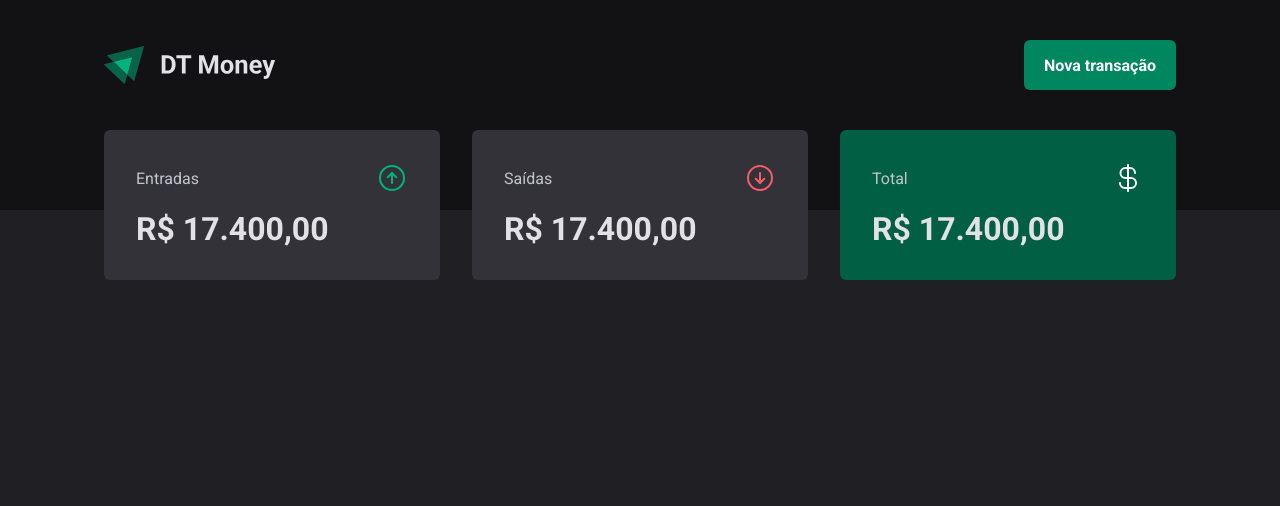
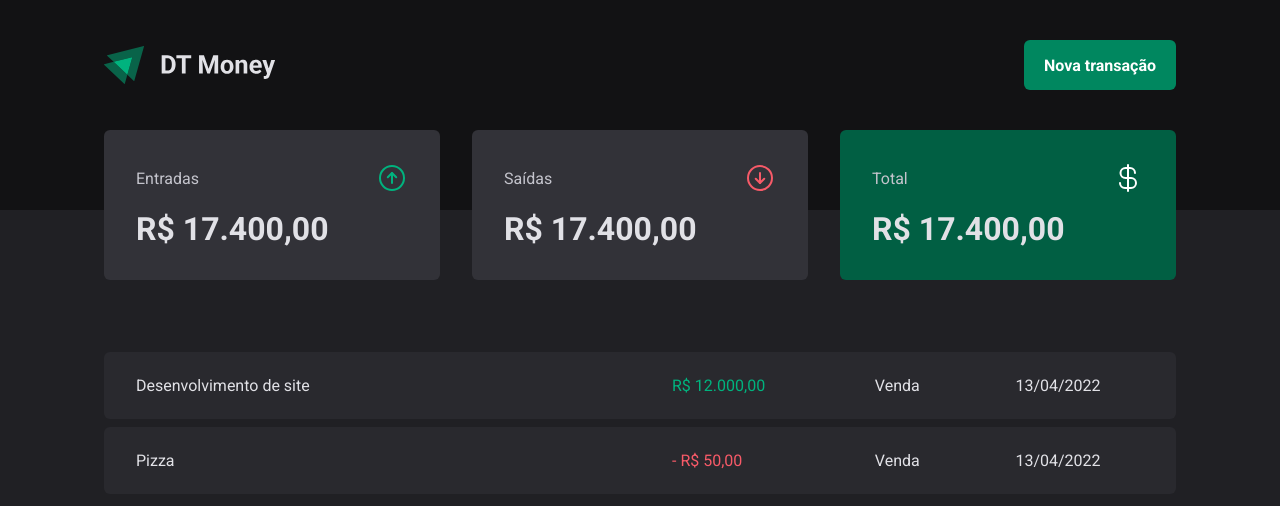
Before and after one commit to FixRuan/New-DT-money, a React (Vite) app: page / in a window 1280 px wide. Shown: the top 506 px of the page. Built offline with nearby package versions, Linux system fonts and the light colour scheme.

Commit message:
Transaction table

```diff
--- a/src/pages/Home/index.tsx
+++ b/src/pages/Home/index.tsx
@@ -1,12 +1,41 @@
 import React from "react";
 import { Header } from "../../components/Header";
 import { Summary } from "../../components/Summary";
+import { PriceHighlight, TransactionsContainer, TransactionsTable } from "./styles";
 
 export function Home() {
   return (
     <div>
       <Header />
       <Summary />
+
+      <TransactionsContainer>
+        <TransactionsTable>
+          <tbody>
+            <tr>
+              <td width="50%">Desenvolvimento de site</td>
+              <td>
+                <PriceHighlight variant="income">
+                  R$ 12.000,00
+                </PriceHighlight>
+              </td>
+              <td>Venda</td>
+              <td>13/04/2022</td>
+            </tr>
+
+            <tr>
+              <td width="50%">Pizza</td>
+              <td>
+                <PriceHighlight variant="outcome">
+                  - R$ 50,00
+                </PriceHighlight>
+              </td>
+              <td>Venda</td>
+              <td>13/04/2022</td>
+            </tr>
+          </tbody>
+        </TransactionsTable>
+      </TransactionsContainer>
     </div>
   )
 }
--- /dev/null
+++ b/src/pages/Home/styles.ts
@@ -0,0 +1,40 @@
+import styled from "styled-components";
+
+
+export const TransactionsContainer = styled.main`
+  width: 100%;
+  max-width: 1120px;
+  margin: 4rem auto 0;
+  padding: 0 1.5rem;
+`;
+
+export const TransactionsTable = styled.table`
+  width: 100%;
+  border-collapse: separate;
+  border-spacing: 0 0.5rem;
+  /* margin-top: 1.5rem; */
+
+
+  td{
+    padding: 1.5rem 2rem;
+    background-color: ${({theme}) => theme["gray-700"]};
+
+    &:first-child{
+      border-top-left-radius: 6px;
+      border-bottom-left-radius: 6px;
+    }
+
+    &:last-child{
+      border-top-right-radius: 6px;
+      border-bottom-right-radius: 6px;
+    }
+  }
+`;
+
+interface PriceHighLightProps{
+  variant: 'income' | 'outcome';
+}
+
+export const PriceHighlight = styled.span<PriceHighLightProps>`
+  color: ${({theme, variant}) => variant === 'income' ? theme["green-300"] : theme["red-300"]};
+`;
```
